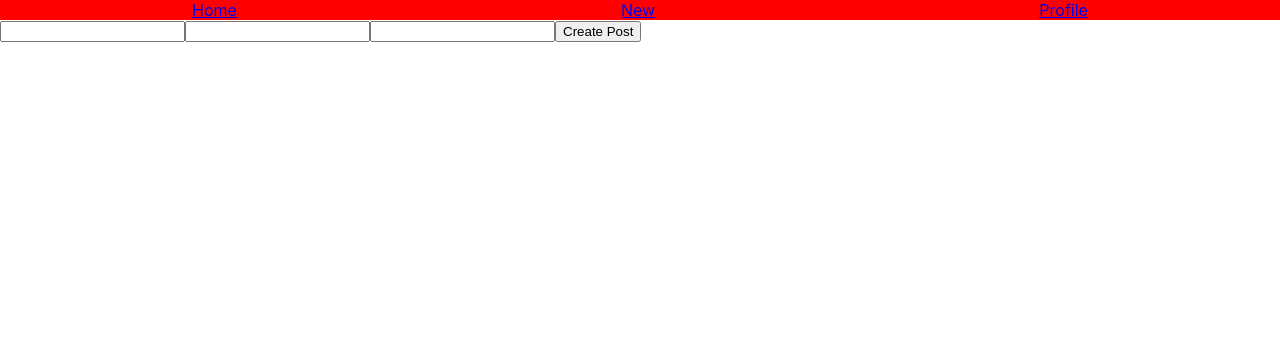
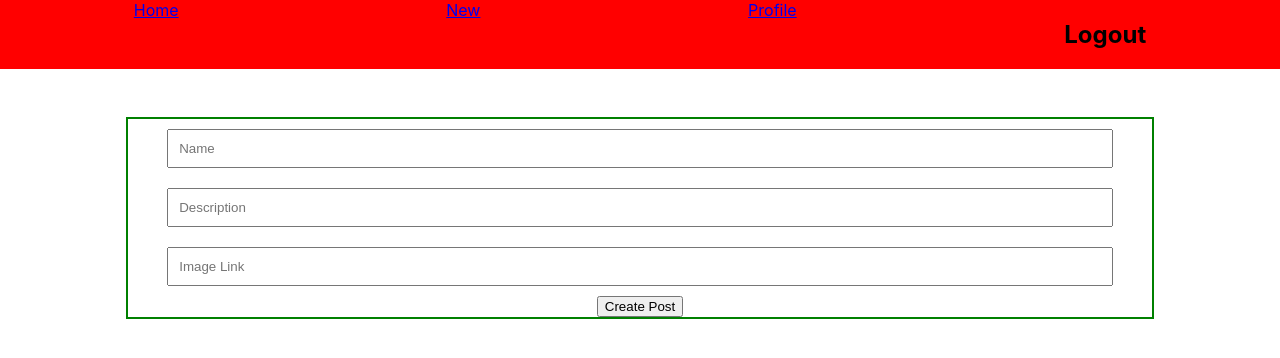
Before and after one commit to mitchellp0709/TravelBlog-p4-Frontend, a React (Create React App) app: page /new in a window 1280 px wide. Shown: the top 358 px of the page. Built offline with nearby package versions, Linux system fonts and the light colour scheme; no server answers.

Commit message:
login stuff

```diff
--- a/src/App.js
+++ b/src/App.js
@@ -5,15 +5,18 @@ import SinglePost from "./pages/SinglePost";
 import { useState, useEffect } from 'react'
 import { useParams, Routes, Route, useNavigate, Link } from 'react-router-dom'
 import './styles.scss'
+import Signup from "./pages/Signup";
+import Login from "./pages/Login";
 
 function App() {
+
   ////////////////////////////////////
   // Hooks & State & misc Variables
   ////////////////////////////////////
 
   const navigate = useNavigate();
-
-  const url = "https://travel-blog-p4.herokuapp.com/locations/";
+  //const url = "http://localhost:8000/";
+  const url = "https://travel-blog-p4.herokuapp.com/";
 
   const [posts, setPosts] = useState([]);
 
@@ -24,24 +27,27 @@ function App() {
   }
   const [targetPost, setTargetPost] = useState(nullPost);
 
+
+
   ////////////////////////////////////
   // Functions
   ////////////////////////////////////
 
   const getPosts = async () => {
-    const response = await fetch(url)
+    const response = await fetch(`${url}auth/allposts`)
     const data = await response.json()
     setPosts(data)
   }
 
   const addPost = async (newPost) => {
-    await fetch(url, {
+    await fetch(`${url}posts`, {
       method: "post",
       headers: {
         "Content-Type": "application/json",
+        "Accept": "application/json",
       },
-      body: JSON.stringify(newPost)
-    })
+      body: JSON.stringify(newPost),
+    });
     getPosts()
   }
 
@@ -51,23 +57,24 @@ function App() {
   }
 
   const updatePost = async (post) => {
-    await fetch(url + post.id + "/", {
+    await fetch(`${url}posts/${post.id}`, {
       method: "put",
       headers: {
         "Content-Type": "application/json",
       },
-      body: JSON.stringify(post)
-    })
+      body: JSON.stringify(post),
+    });
     getPosts()
   }
 
   const removePost = async(post) => {
-    await fetch(url + post.id, {
-      method:"delete",
-    })
+    await fetch(`${url}posts/${post.id}`, {
+      method: "delete",
+    });
     getPosts()
     navigate("/")
   }
+
 
   useEffect(() => {getPosts() },[])
 
@@ -77,21 +84,38 @@ function App() {
       <Header />
       <Routes>
         <Route path="/" element={<AllPosts posts={posts} />} />
-        <Route path="/post/:id" element={<SinglePost
+        <Route
+          path="/post/:id"
+          element={
+            <SinglePost
               posts={posts}
               edit={getTargetPost}
               removePost={removePost}
-        />} />
-        <Route path="/edit" element={<Form
+            />
+          }
+        />
+        <Route
+          path="/edit"
+          element={
+            <Form
               initialPost={targetPost}
               handleSubmit={updatePost}
               buttonLabel="Edit Post"
-        />} />
-        <Route path="/new" element={<Form
+            />
+          }
+        />
+        <Route
+          path="/new"
+          element={
+            <Form
               initialPost={nullPost}
               handleSubmit={addPost}
               buttonLabel="Create Post"
-        />} />
+            />
+          }
+        />
+        <Route path="/signup" element={<Signup />} />
+        <Route path="/login" element={<Login />} />
       </Routes>
     </div>
   );
--- a/src/components/Header.js
+++ b/src/components/Header.js
@@ -1,10 +1,23 @@
-import { Link } from "react-router-dom"
+import { Link, useNavigate } from "react-router-dom"
 
 const Header = (props) => {
+  const navigate = useNavigate()
+  localStorage.removeItem("token");
+  localStorage.removeItem("userId");
+  localStorage.removeItem("username");
+  const logout = async () => {
+    await fetch("https://travel-blog-p4.herokuapp.com/auth/logout", {
+      method:"post"
+    })
+    navigate("/login")
+  }
+
+
   return <nav className="header">
     <Link to="/">Home</Link>
     <Link to="/new">New</Link>
     <Link to="#">Profile</Link>
+    <h1 onClick={logout}>Logout</h1>
   </nav>
 }
 
--- a/src/pages/Form.js
+++ b/src/pages/Form.js
@@ -23,30 +23,32 @@ const Form = ({ initialPost, handleSubmit, buttonLabel }) => {
 
 
   return (
+    <div className="form-div">
       <form onSubmit={handleSubmission}>
         <input
           type="text"
           onChange={handleChange}
           name="name"
           value={formData.name}
-        placeholder={initialPost.name}
+          placeholder="Name"
         />
         <input
           type="text"
           onChange={handleChange}
           name="description"
           value={formData.description}
-        placeholder={initialPost.description}
+          placeholder="Description"
         />
         <input
           type="text"
           onChange={handleChange}
           name="image"
           value={formData.image}
-        placeholder={initialPost.image}
+          placeholder="Image Link"
         />
-      <input type="submit" value={buttonLabel}/>
+        <input type="submit" value={buttonLabel} />
       </form>
+    </div>
   );
 };
 
--- /dev/null
+++ b/src/pages/Login.js
@@ -0,0 +1,57 @@
+import { useState } from "react";
+import { useNavigate } from "react-router-dom";
+
+const Login = (props) => {
+  const navigate = useNavigate();
+  const url = "https://travel-blog-p4.herokuapp.com/auth/";
+  //const url = "http://localhost:8000/auth/";
+  //form state
+  const blankForm = {
+    username: "",
+    password: "",
+  };
+  const [formData, setFormData] = useState(blankForm);
+
+  const handleChange = (event) => {
+    setFormData({ ...formData, [event.target.name]: event.target.value });
+  };
+
+  const handleSubmit = (event) => {
+    event.preventDefault();
+
+    fetch(url + "login", {
+      method: "post",
+      headers: {
+        "Content-Type": "application/json",
+      },
+      body: JSON.stringify({
+        username: formData.username,
+        password: formData.password,
+      }),
+    });
+    navigate("/");
+  };
+
+  return (
+    <div>
+      <form onSubmit={handleSubmit}>
+        <input
+          type="text"
+          onChange={handleChange}
+          name="username"
+          value={formData.username}
+          placeholder="Username"
+        />
+        <input
+          type="password"
+          onChange={handleChange}
+          name="password"
+          value={formData.password}
+          placeholder="Password"
+        />
+        <input type="submit" value="Login" />
+      </form>
+    </div>
+  );
+};
+export default Login;
--- /dev/null
+++ b/src/pages/Signup.js
@@ -0,0 +1,57 @@
+import { useState } from "react";
+import { useNavigate } from "react-router-dom";
+
+const Signup = (props) => {
+
+  const navigate = useNavigate();
+  const url = "https://travel-blog-p4.herokuapp.com/auth/";
+
+  //form state
+  const blankForm = {
+    username: "",
+    password:""
+  }
+  const [formData, setFormData] = useState(blankForm);
+
+  const handleChange = (event) => {
+    setFormData({...formData,[event.target.name]:event.target.value})
+  }
+
+  const handleSubmit = (event) => {
+    event.preventDefault()
+
+
+    fetch(url+'signup', {
+      method: "post",
+      headers: {
+        "Content-Type":"application/json"
+      },
+      body: JSON.stringify({username:formData.username, password:formData.password})
+    })
+    navigate("/")
+  }
+
+
+  return (
+    <div>
+      <form onSubmit={handleSubmit}>
+        <input
+          type="text"
+          onChange={handleChange}
+          name="username"
+          value={formData.username}
+          placeholder="Username"
+        />
+        <input
+          type="password"
+          onChange={handleChange}
+          name="password"
+          value={formData.password}
+          placeholder="Password"
+        />
+        <input type="submit" value="Create Account"/>
+      </form>
+    </div>
+  );
+};
+export default Signup;
--- a/src/styles.scss
+++ b/src/styles.scss
@@ -1,4 +1,6 @@
-
+$postoutline: black;
+$postbackground: green;
+$bodybackground:white;
 
 
 nav{
@@ -24,7 +26,44 @@ img{
   flex-direction: column;
   justify-content: center;
   align-items: center;
-  outline: 3px solid red;
+  background-color: $postbackground;
+  outline: 3px solid $postoutline;
   margin:10px;
   margin-top: 50px;
+  color:red;
+    p{
+      padding:5px;
+      text-align: center;
+    }
+    img{
+      border: 2px solid black;
+    }
 }
+
+.form-div{
+  display: flex;
+  justify-content: center;
+}
+
+form {
+  display: flex;
+  flex-direction: column;
+  outline: 2px solid green;
+  width: 80%;
+  align-items: center;
+  margin-top: 50px;
+
+
+    input[type=text]{
+      width: 90%;
+      margin:10px;
+      padding: 10px;
+    }
+    input[type=password]{
+      width: 90%;
+      margin:10px;
+      padding: 10px;
+    }
+
+
+}
```
Lines whose indentation alone changed are shown as unchanged.
